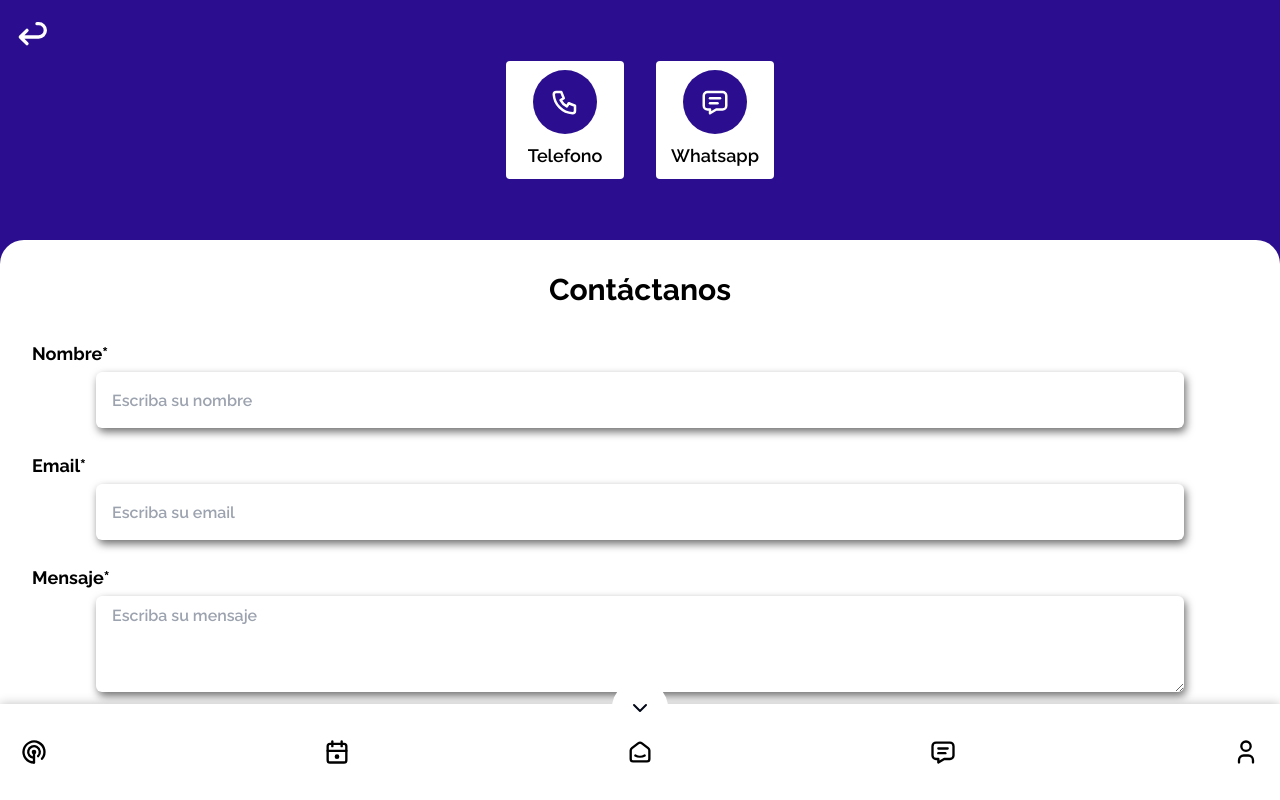
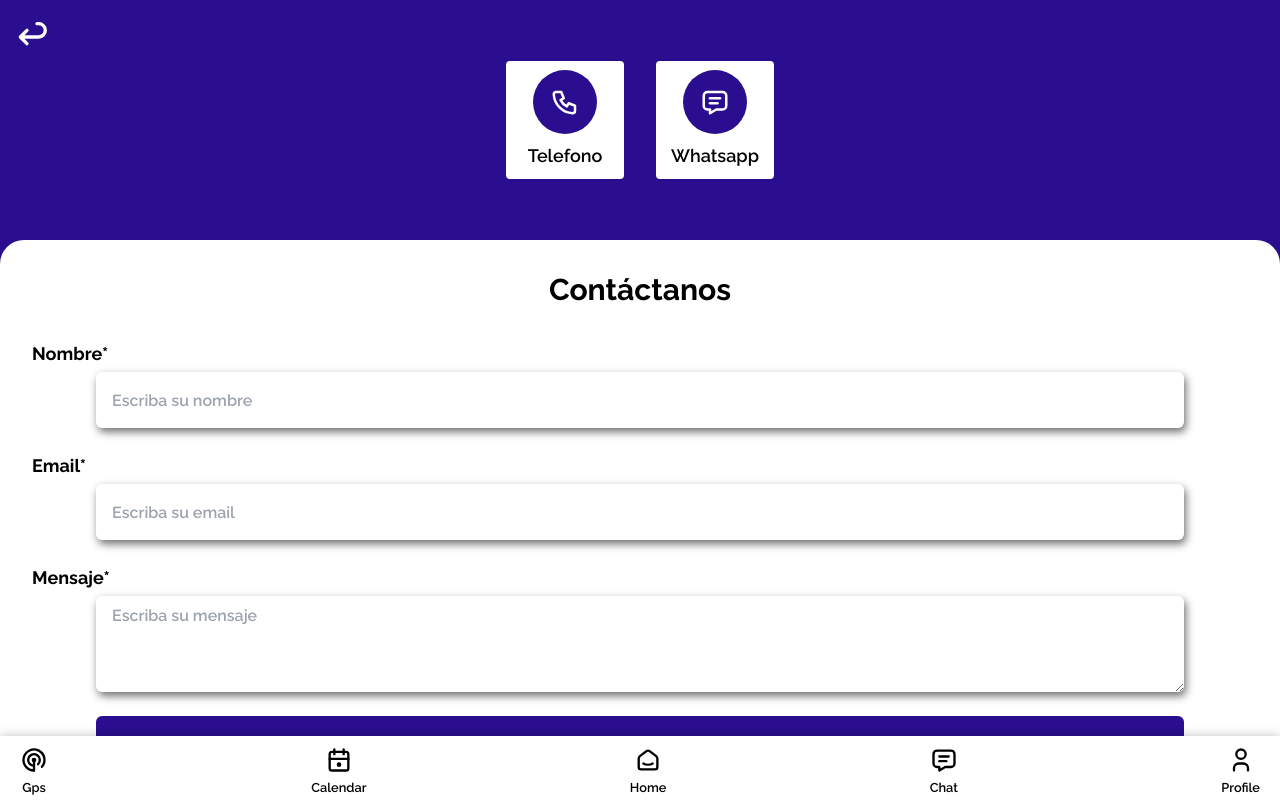
Before and after one commit to Tintaa307/pillwise, a Next.js app: page /contact in a window 1280 px wide. Built offline with nearby package versions, Linux system fonts and the light colour scheme.

Commit message:
change menu

```diff
--- a/src/components/web/menu/Menu.tsx
+++ b/src/components/web/menu/Menu.tsx
@@ -17,7 +17,6 @@ import {
 const Menu = () => {
   const [selected, setSelected] = useState("/")
   const pathname = usePathname()
-  const [open, setOpen] = useState(true)
 
   // const handleSelected = (e: MouseEvent<HTMLLIElement>) => {
   //   const clicked = e.target as HTMLLIElement
@@ -108,42 +107,27 @@ const Menu = () => {
       {pathname !== "/login" && pathname !== "register" ? (
         <header
           className={cn(
-            "fixed bottom-0 left-0 w-full h-24 z-40 bg-white shadow-[0_0_10px_#00000040]",
+            "fixed bottom-0 left-0 w-full h-16 z-40 bg-white shadow-[0_0_10px_#00000040]",
             {
               "translate-y-0 transition-all duration-200": open,
               "translate-y-full transition-all duration-200": !open,
             }
           )}
         >
-          <div className="absolute w-full h-max flex items-center justify-center">
-            <div
-              onClick={() => setOpen(!open)}
-              className={cn(
-                "relative z-40 -top-10 w-14 h-14 bg-white rounded-full flex items-center justify-center",
-                {
-                  "-top-6": open,
-                }
-              )}
-            >
-              {open ? (
-                <IconChevronDown
-                  className="relative z-40"
-                  onClick={() => setOpen(true)}
-                />
-              ) : (
-                <IconChevronUp
-                  className="relative z-40"
-                  onClick={() => setOpen(false)}
-                />
-              )}
-            </div>
-          </div>
           <nav className="w-full h-full flex items-center justify-center">
             <ul className="w-full flex flex-row justify-between px-5 items-center">
               {navIcons.map((icon, index) => (
                 <div key={index}>
-                  <li onClick={() => setSelected(icon.url)} className="">
-                    <Link href={icon.url}>{icon.icon}</Link>
+                  <li
+                    onClick={() => setSelected(icon.url)}
+                    className="flex justify-center items-center gap-1 flex-col"
+                  >
+                    <Link className="mt-2" href={icon.url}>
+                      {icon.icon}
+                    </Link>
+                    <small className="text-black font-semibold">
+                      {icon.name}
+                    </small>
                   </li>
                 </div>
               ))}
```
